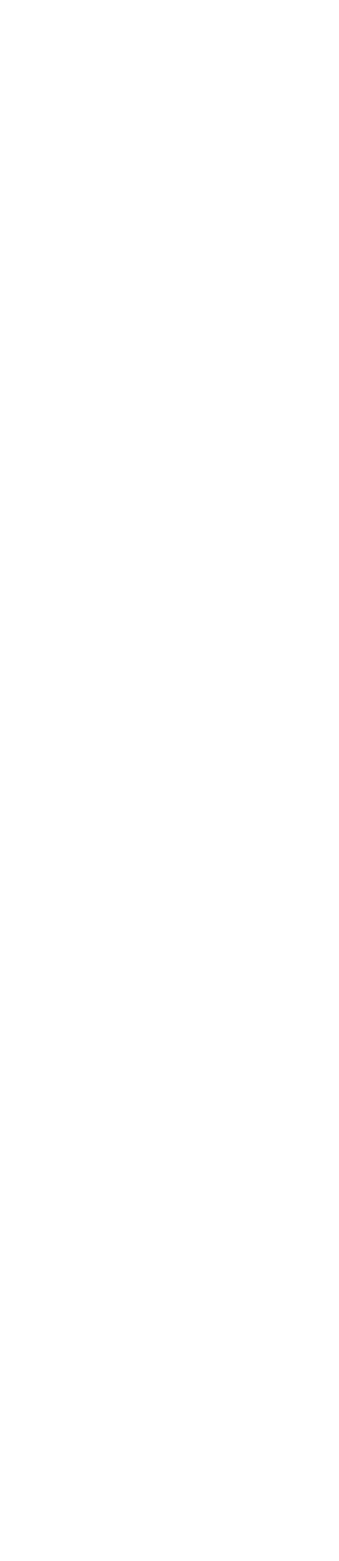
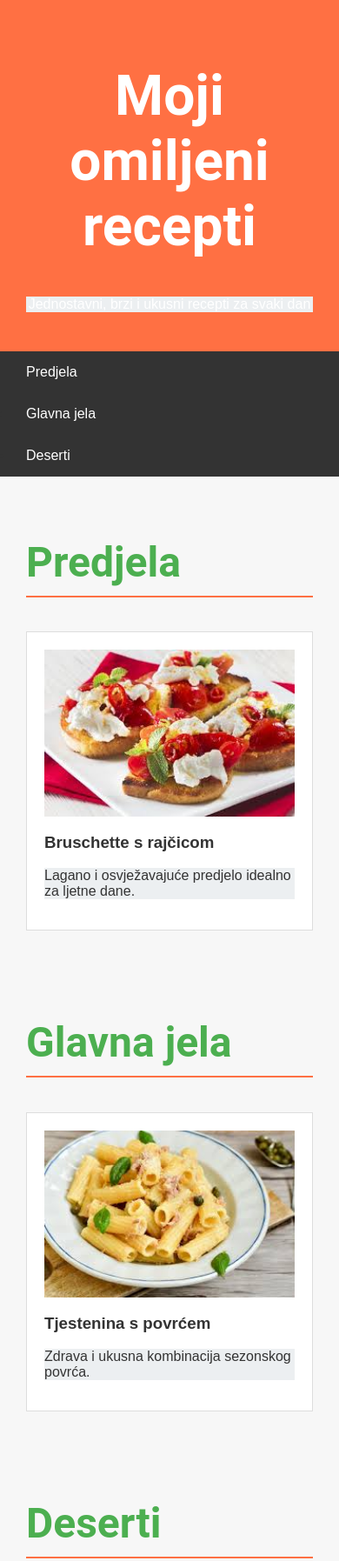
Before and after one commit to topolovactina/WP_topolovac_tina, a plain HTML site: page ZADACE/zadaca5.html in a window 390 px wide. Shown: the top 1795 px of the page at 87% size. Before the commit the page ends 844 px from the top, so only its background shows below. Drawn offline with Linux system fonts and the light colour scheme.

Commit message:
zadaca 5
zadaca 5

```diff
--- a/ZADACE/style.css
+++ b/ZADACE/style.css
@@ -124,3 +124,113 @@ ul li:nth-child(4) {
     height: 40px;
     top: 70px;
 }
+
+/*
+
+/* Osnovne postavke */
+body {
+    margin: 0;
+    font-family: Arial, sans-serif;
+    background-color: #f7f7f7;
+    color: #333;
+}
+
+/* Header */
+#header {
+    background-color: #ff7043;
+    color: white;
+    text-align: center;
+    padding: 30px;
+}
+
+/* Navigacija */
+.navigation ul {
+    list-style: none;
+    display: flex;
+    justify-content: center;
+    background-color: #333;
+    padding: 0;
+    margin: 0;
+}
+
+.navigation li {
+    margin: 0 15px;
+}
+
+.navigation a {
+    color: white;
+    text-decoration: none;
+    padding: 15px;
+    display: block;
+}
+
+.navigation a:hover {
+    background-color: #ff7043;
+}
+
+/* Kategorije */
+.category {
+    padding: 30px;
+}
+
+.category h2 {
+    border-bottom: 2px solid #ff7043;
+    padding-bottom: 10px;
+}
+
+/* Recepti */
+.recipe {
+    background-color: white;
+    padding: 20px;
+    margin-top: 20px;
+    border: 1px solid #ddd;
+}
+
+.recipe img {
+    width: 100%;
+    max-width: 300px;
+    display: block;
+    margin-bottom: 15px;
+}
+
+/* Grid */
+footer {
+    background-color: #222;
+    color: white;
+    padding: 30px;
+    text-align: center;
+}
+
+.grid {
+    display: grid;
+    grid-template-columns: repeat(4, 1fr);
+    gap: 15px;
+    margin: 20px 0;
+}
+
+.grid-item {
+    background-color: #ff7043;
+    padding: 20px;
+    font-size: 18px;
+}
+
+/* Footer tekst */
+.footer-text {
+    font-size: 14px;
+    opacity: 0.8;
+}
+
+/* Responzivnost */
+@media (max-width: 480px) {
+    .navigation ul {
+        flex-direction: column;
+    }
+
+    .grid {
+        grid-template-columns: 1fr;
+    }
+
+    .recipe img {
+        max-width: 100%;
+    }
+}
--- a/ZADACE/zadaca5.html
+++ b/ZADACE/zadaca5.html
@@ -6,6 +6,64 @@
     <title>Document</title>
 </head>
 <body>
+    <meta charset="UTF-8">
+    <meta name="viewport" content="width=device-width, initial-scale=1.0">
+    <title>Moji omiljeni recepti</title>
+    <link rel="stylesheet" href="style.css">
+</head>
+<body>
+
+<header id="header">
+    <h1>Moji omiljeni recepti</h1>
+    <p>Jednostavni, brzi i ukusni recepti za svaki dan</p>
+</header>
+
+<nav class="navigation">
+    <ul>
+        <li><a href="#predjela">Predjela</a></li>
+        <li><a href="#glavna">Glavna jela</a></li>
+        <li><a href="#deserti">Deserti</a></li>
+    </ul>
+</nav>
+
+<main>
+    <section id="predjela" class="category">
+        <h2>Predjela</h2>
+        <article class="recipe">
+            <img src="./bruschette.jpg" alt="Bruschette">
+            <h3>Bruschette s rajčicom</h3>
+            <p>Lagano i osvježavajuće predjelo idealno za ljetne dane.</p>
+        </article>
+    </section>
+
+    <section id="glavna" class="category">
+        <h2>Glavna jela</h2>
+        <article class="recipe">
+            <img src="./pasta.jpg" alt="Tjestenina">
+            <h3>Tjestenina s povrćem</h3>
+            <p>Zdrava i ukusna kombinacija sezonskog povrća.</p>
+        </article>
+    </section>
+
+    <section id="deserti" class="category">
+        <h2>Deserti</h2>
+        <article class="recipe">
+            <img src="./cake.jpg" alt="Čokoladni kolač">
+            <h3>Čokoladni kolač</h3>
+            <p>Sočan kolač s bogatim čokoladnim okusom.</p>
+        </article>
+    </section>
+</main>
+
+<footer>
+    <h2>Galerija recepata</h2>
+    <div class="grid">
+        <div class="grid-item">🍕 Pizza</div>
+        <div class="grid-item">🥗 Salata</div>
+        <div class="grid-item">🍔 Burger</div>
+        <div class="grid-item">🍰 Kolač</div>
+    </div>
+</footer>
 
 </body>
 </html>
```
Also changed, not shown: ZADACE/zadaca6.html (added, +12 -0 lines), index.html (+1 -0 lines), ZADACE/bruschette.jpg (added), ZADACE/cake.jpg (added), ZADACE/pasta.jpg (added).
